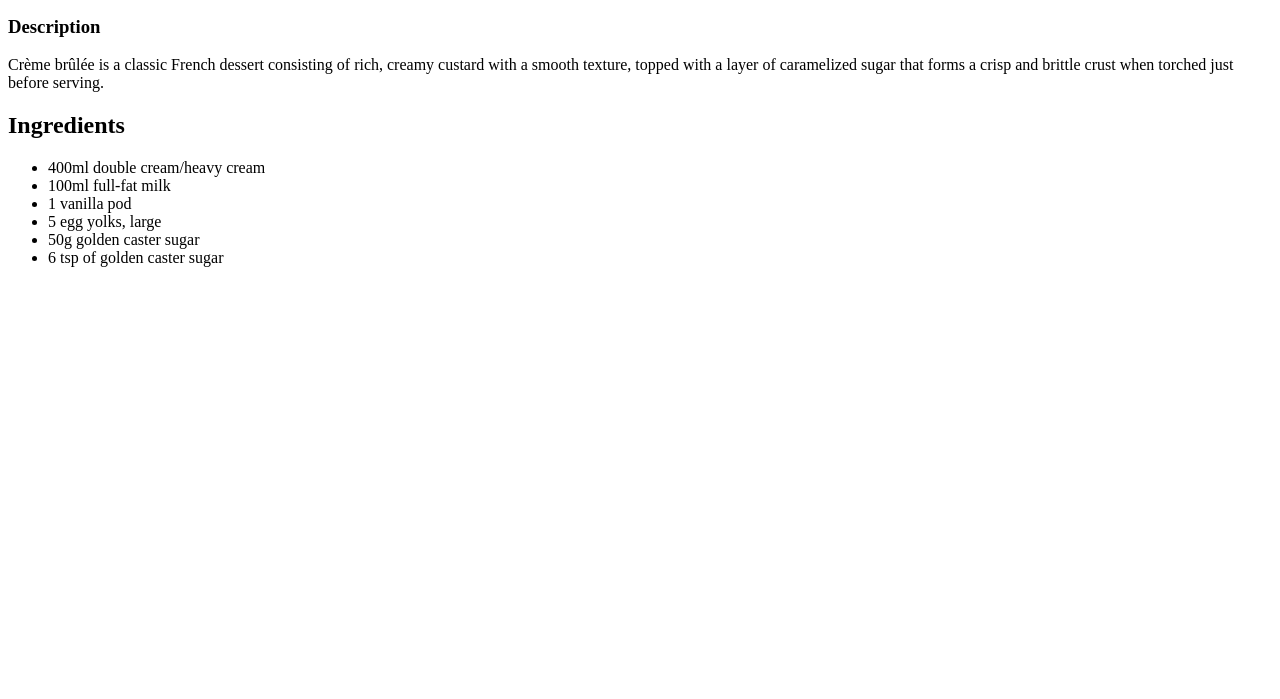
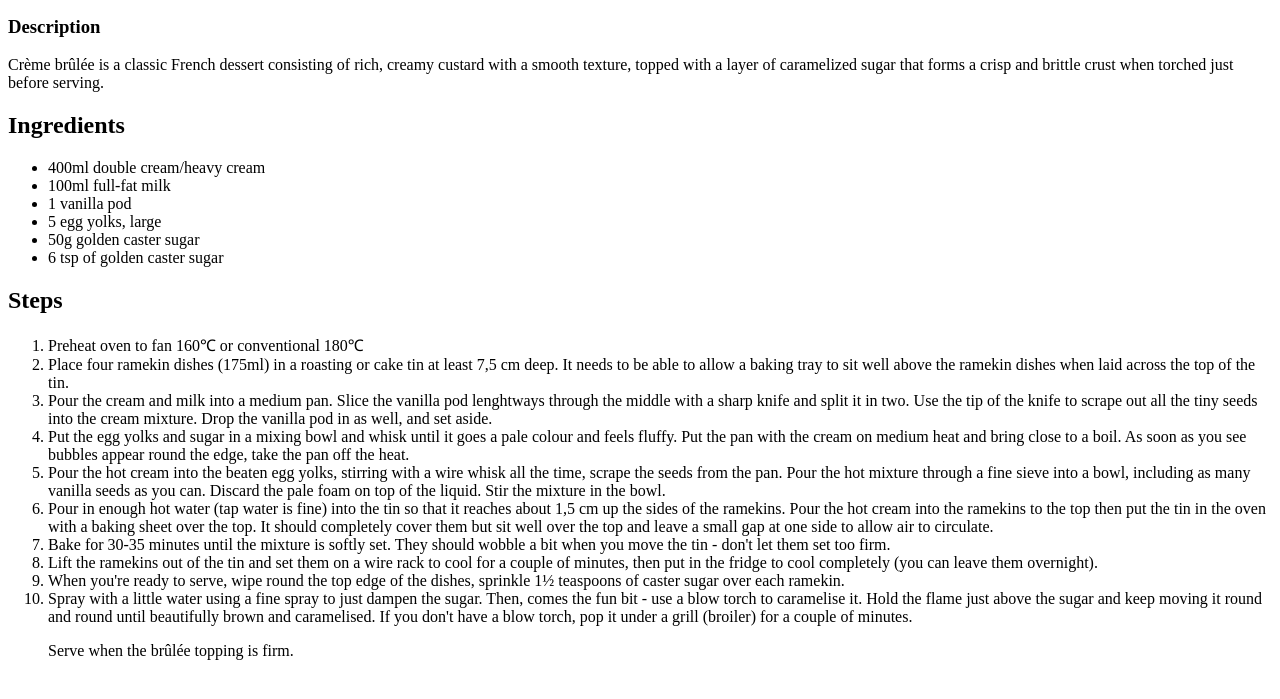
Before and after one commit to novacas4/odin-recipes, a plain HTML site: page recipes/creme-brulee.html in a window 1280 px wide. Shown: the part 101-800 px from the top of the page. Drawn offline with Linux system fonts and the light colour scheme.

Commit message:
feat: add the steps

```diff
--- a/recipes/creme-brulee.html
+++ b/recipes/creme-brulee.html
@@ -21,5 +21,32 @@
       <li>50g golden caster sugar</li>
       <li>6 tsp of golden caster sugar</li>
     </ul>
+    <h2>Steps</h2>
+    <ol>
+      <li>Preheat oven to fan 160&#x2103; or conventional 180&#x2103;</li>
+      <li>Place four ramekin dishes (175ml) in a roasting or cake tin at least 7,5 cm deep.
+        It needs to be able to allow a baking tray to sit well above the ramekin dishes when laid across the top of the tin.</li>
+      <li>Pour the cream and milk into a medium pan. Slice the vanilla pod lenghtways through the middle with a sharp knife and split it in two.
+        Use the tip of the knife to scrape out all the tiny seeds into the cream mixture. Drop the vanilla pod in as well, and set aside.
+      </li>
+      <li>Put the egg yolks and sugar in a mixing bowl and whisk until it goes a pale colour and feels fluffy.
+        Put the pan with the cream on medium heat and bring close to a boil. As soon as you see bubbles appear round the edge,
+        take the pan off the heat.</li>
+      <li>Pour the hot cream into the beaten egg yolks, stirring with a wire whisk all the time, scrape the seeds from the pan.
+        Pour the hot mixture through a fine sieve into a bowl, including as many vanilla seeds as you can.
+        Discard the pale foam on top of the liquid. Stir the mixture in the bowl.</li>
+      <li>Pour in enough hot water (tap water is fine) into the tin so that it reaches about 1,5 cm up the sides of the ramekins.
+        Pour the hot cream into the ramekins to the top then put the tin in the oven with a baking sheet over the top.
+        It should completely cover them but sit well over the top and leave a small gap at one side to allow air to circulate.</li>
+      <li>Bake for 30-35 minutes until the mixture is softly set.
+        They should wobble a bit when you move the tin - don't let them set too firm.</li>
+      <li>Lift the ramekins out of the tin and set them on a wire rack to cool for a couple of minutes,
+        then put in the fridge to cool completely (you can leave them overnight).</li>
+      <li>When you're ready to serve, wipe round the top edge of the dishes, sprinkle 1&frac12; teaspoons of caster sugar over each ramekin.</li>
+      <li>Spray with a little water using a fine spray to just dampen the sugar. Then, comes the fun bit - use a blow torch to caramelise it.
+        Hold the flame just above the sugar and keep moving it round and round until beautifully brown and caramelised.
+        If you don't have a blow torch, pop it under a grill (broiler) for a couple of minutes.
+      <p>Serve when the brûlée topping is firm.</p></li>
+    </ol>
   </body>
 </html>
```
